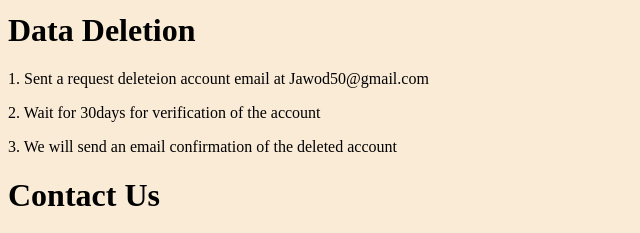
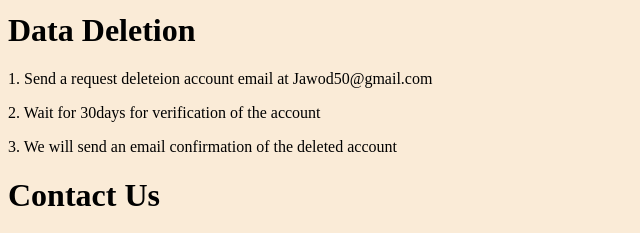
Before and after one commit to Jawod50/memorya-privacy-policy, a plain HTML site: page index.html in a window 1280 px wide. Shown: the part 4361-4594 px from the top of the page, 0-640 px from the left. Drawn offline with Linux system fonts and the light colour scheme.

Commit message:
update data deletion

```diff
--- a/index.html
+++ b/index.html
@@ -366,7 +366,7 @@
 			when they are posted on this page.
 		</p>
 		<h1>Data Deletion</h1>
-		<p>1. Sent a request deleteion account email at Jawod50@gmail.com</p>
+		<p>1. Send a request deleteion account email at Jawod50@gmail.com</p>
 		<p>2. Wait for 30days for verification of the account</p>
 		<p>3. We will send an email confirmation of the deleted account</p>
 
```
